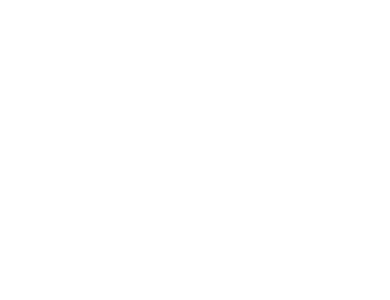
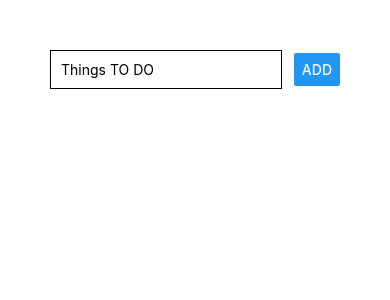
Before and after one commit to Dhrubot/todo-rn, a React Native app: screen / in a window 390 px wide. Shown: the top 300 px of the page. Built offline with nearby package versions, Linux system fonts and the light colour scheme.

Commit message:
Finished splitting input and list items into two components

```diff
--- a/App.js
+++ b/App.js
@@ -1,23 +1,19 @@
 import React, { useState } from 'react';
 import { StyleSheet, Text, View, TextInput, Button, FlatList } from 'react-native';
 import TodoTask from './components/TodoTask'
+import TodoInput from './components/TodoInput'
 
 
 export default function App() {
-  const [todoTask, setTodoTask] = useState('')
   const [todoList, setTodoList] = useState([])
 
-  const handleInput = enteredText => {
-    setTodoTask(enteredText)
-  }
-
-  const handleAdd = () => {
-    setTodoList([...todoList, { key: Math.random().toString(), value: todoTask }])
+  const handleAddingTask = task => {
+    setTodoList([...todoList, { key: Math.random().toString(), value: task }])
   }
 
   return (
     <View style={styles.mainContainer}>
-
+      <TodoInput onAddTask={ handleAddingTask }/>
       <FlatList data={ todoList } renderItem={ itemData => (
         <TodoTask todo={ itemData.item.value }/>
       )}/>
--- a/components/TodoInput.js
+++ b/components/TodoInput.js
@@ -1,16 +1,22 @@
-import React from "react";
+import React, { useState } from "react";
 import { View, TextInput, Button, StyleSheet } from "react-native";
 
-const TodoInput = props => {
+const TodoInput = (props) => {
+  const [todoTask, setTodoTask] = useState("");
+
+  const handleInput = enteredText => {
+    setTodoTask(enteredText)
+  }
+
   return (
     <View style={styles.inputContainer}>
       <TextInput
         placeholder="Things TO DO"
-        style={styles.inputArea}
-        onChangeText={handleInput}
+        style={ styles.inputArea }
+        onChangeText={ handleInput }
         value={todoTask}
       />
-      <Button title="ADD" onPress={ handleAdd } />
+      <Button title="ADD" onPress={ props.onAddTask.bind(this, todoTask) } />
     </View>
   );
 };
```
